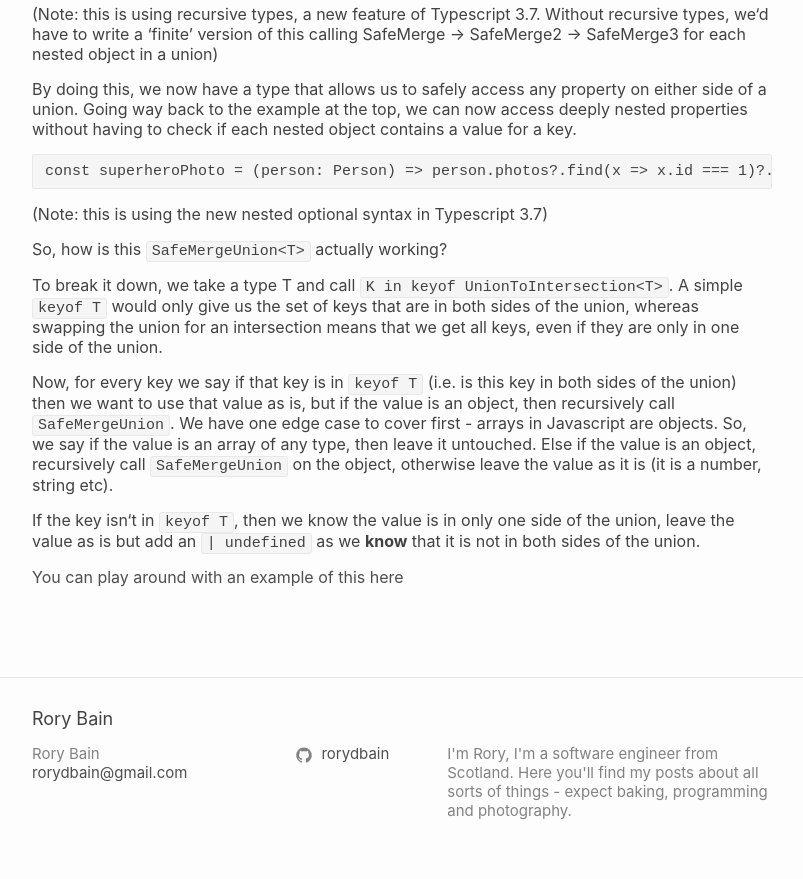
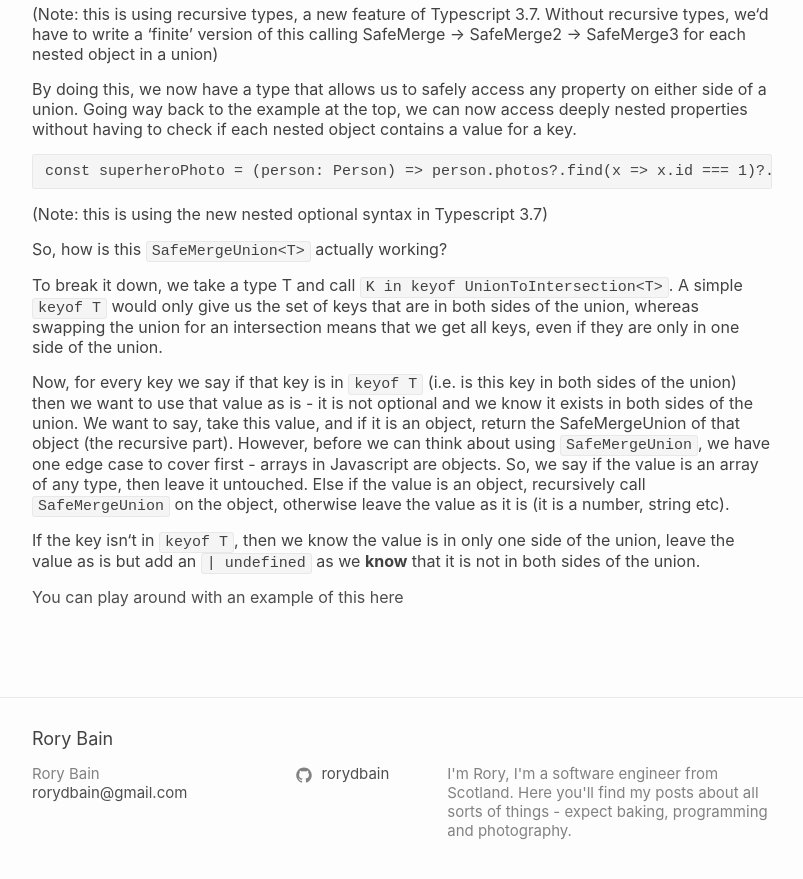
Before and after one commit to rorydbain/rorydbain.github.io, a Jekyll site: the page built from _posts/2019-10-12-flattening-typescript-union-types.markdown, in a window 1280 px wide and 900 px high, scrolled down 3877 px. Shown: the top 879 px of the window, without its empty margins (238-1041 px from the left). Built offline with Jekyll 4.4.1, drawn with Linux system fonts in a browser that asks for light colours; some web fonts are replaced; some of the changed text lies outside the part shown.

Commit message:
fix some miswordings

```diff
--- a/_posts/2019-10-12-flattening-typescript-union-types.markdown
+++ b/_posts/2019-10-12-flattening-typescript-union-types.markdown
@@ -201,7 +201,7 @@ So, how is this `SafeMergeUnion<T>` actually working?
 
 To break it down, we take a type T and call `K in keyof UnionToIntersection<T>`. A simple `keyof T` would only give us the set of keys that are in both sides of the union, whereas swapping the union for an intersection means that we get all keys, even if they are only in one side of the union.
 
-Now, for every key we say if that key is in `keyof T` (i.e. is this key in both sides of the union) then we want to use that value as is, but if the value is an object, then recursively call `SafeMergeUnion`. We have one edge case to cover first - arrays in Javascript are objects. So, we say if the value is an array of any type, then leave it untouched. Else if the value is an object, recursively call `SafeMergeUnion` on the object, otherwise leave the value as it is (it is a number, string etc).
+Now, for every key we say if that key is in `keyof T` (i.e. is this key in both sides of the union) then we want to use that value as is - it is not optional and we know it exists in both sides of the union. We want to say, take this value, and if it is an object, return the SafeMergeUnion of that object (the recursive part). However, before we can think about using `SafeMergeUnion`, we have one edge case to cover first - arrays in Javascript are objects. So, we say if the value is an array of any type, then leave it untouched. Else if the value is an object, recursively call `SafeMergeUnion` on the object, otherwise leave the value as it is (it is a number, string etc).
 
 If the key isn‘t in `keyof T`, then we know the value is in only one side of the union, leave the value as is but add an `| undefined` as we **know** that it is not in both sides of the union.
 
```
Also changed, not shown: other parts of _posts/2019-10-12-flattening-typescript-union-types.markdown (+1 -1 lines).
